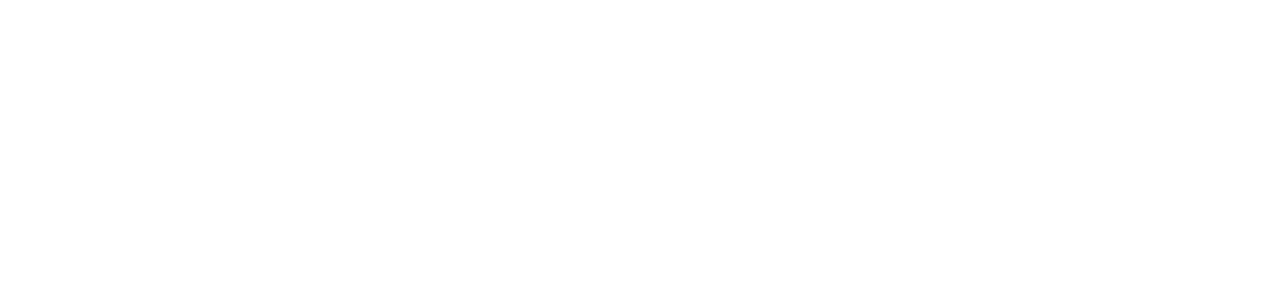
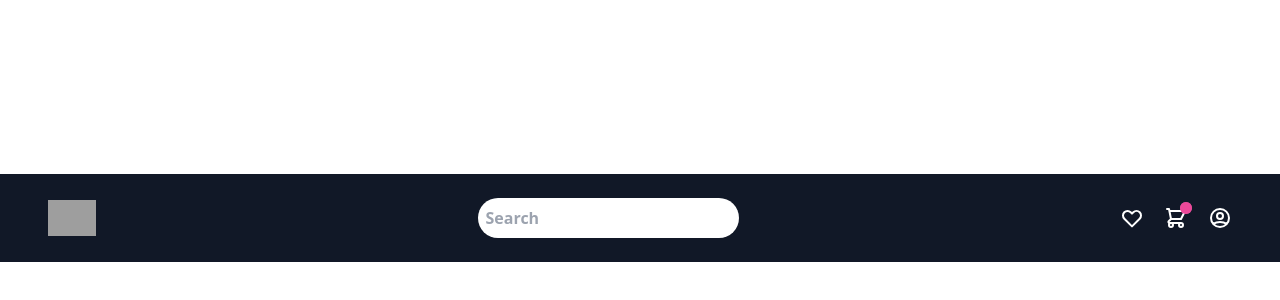
Before and after one commit to Alexander1022/coffee-and-pandas, a React (Create React App) app in the folder client/: page /home in a window 1280 px wide. Before the commit this address had no page. Shown: the part 182-482 px from the top of the page. Built offline with nearby package versions, Linux system fonts and the light colour scheme; grey boxes are pictures that could not be loaded.

Commit message:
Basic things v2
Basic things v2

```diff
--- a/client/src/Main.tsx
+++ b/client/src/Main.tsx
@@ -9,6 +9,7 @@ const Main = () => {
     return (
         <Routes>
           <Route path="/" element={<Home />} />
+          <Route path="/home" element={<Home />} />
           <Route path='/signup' element={<SignUp/>} />
           <Route path='/signin' element={<SignIn/>} />
           <Route path='/tos' element={<TOS/>} />
--- a/client/src/components/Home.tsx
+++ b/client/src/components/Home.tsx
@@ -1,7 +1,55 @@
 const Home = () => {
     return (
-        <div>
-            <h1>Home</h1>
+        <div className="flex flex-wrap place-items-center h-screen">
+            <section className="relative mx-auto">
+                <nav className="flex justify-between bg-gray-900 text-white w-screen">
+                    <div className="px-5 xl:px-12 py-6 flex w-full items-center">
+                    <img className="h-9" src="logo.png" alt="logo" />
+                    <ul className="hidden md:flex px-4 mx-auto font-semibold font-heading space-x-12">
+                        <input type="text" className="outline-none rounded-full p-2 w-full" placeholder="Search" />
+                    </ul>
+
+                <div className="hidden xl:flex items-center space-x-5 items-center">
+                    <a className="hover:text-gray-200" href="#">
+                        <svg xmlns="http://www.w3.org/2000/svg" className="h-6 w-6" fill="none" viewBox="0 0 24 24" stroke="currentColor">
+                        <path stroke-linecap="round" stroke-linejoin="round" stroke-width="2" d="M4.318 6.318a4.5 4.5 0 000 6.364L12 20.364l7.682-7.682a4.5 4.5 0 00-6.364-6.364L12 7.636l-1.318-1.318a4.5 4.5 0 00-6.364 0z" />
+                        </svg>
+                    </a>
+                    <a className="flex items-center hover:text-gray-200" href="#">
+                        <svg xmlns="http://www.w3.org/2000/svg" className="h-6 w-6" fill="none" viewBox="0 0 24 24" stroke="currentColor">
+                            <path stroke-linecap="round" stroke-linejoin="round" stroke-width="2" d="M3 3h2l.4 2M7 13h10l4-8H5.4M7 13L5.4 5M7 13l-2.293 2.293c-.63.63-.184 1.707.707 1.707H17m0 0a2 2 0 100 4 2 2 0 000-4zm-8 2a2 2 0 11-4 0 2 2 0 014 0z" />
+                        </svg>
+                        <span className="flex absolute -mt-5 ml-4">
+                            <span className="animate-ping absolute inline-flex h-3 w-3 rounded-full bg-pink-400 opacity-75"></span>
+                            <span className="relative inline-flex rounded-full h-3 w-3 bg-pink-500"></span>
+                        </span>
+                    </a>
+
+                <a className="flex items-center hover:text-gray-200" href="#">
+                <svg xmlns="http://www.w3.org/2000/svg" className="h-6 w-6 hover:text-gray-200" fill="none" viewBox="0 0 24 24" stroke="currentColor">
+                    <path stroke-linecap="round" stroke-linejoin="round" stroke-width="2" d="M5.121 17.804A13.937 13.937 0 0112 16c2.5 0 4.847.655 6.879 1.804M15 10a3 3 0 11-6 0 3 3 0 016 0zm6 2a9 9 0 11-18 0 9 9 0 0118 0z" />
+                </svg>
+                </a>
+
+        </div>
+      </div>
+            <a className="xl:hidden flex mr-6 items-center" href="#">
+                <svg xmlns="http://www.w3.org/2000/svg" className="h-6 w-6 hover:text-gray-200" fill="none" viewBox="0 0 24 24" stroke="currentColor">
+                <path stroke-linecap="round" stroke-linejoin="round" stroke-width="2" d="M3 3h2l.4 2M7 13h10l4-8H5.4M7 13L5.4 5M7 13l-2.293 2.293c-.63.63-.184 1.707.707 1.707H17m0 0a2 2 0 100 4 2 2 0 000-4zm-8 2a2 2 0 11-4 0 2 2 0 014 0z" />
+                </svg>
+                <span className="flex absolute -mt-5 ml-4">
+                <span className="animate-ping absolute inline-flex h-3 w-3 rounded-full bg-pink-400 opacity-75"></span>
+                <span className="relative inline-flex rounded-full h-3 w-3 bg-pink-500">
+                </span>
+                </span>
+            </a>
+            <a className="navbar-burger self-center mr-12 xl:hidden" href="#">
+                <svg xmlns="http://www.w3.org/2000/svg" className="h-6 w-6 hover:text-gray-200" fill="none" viewBox="0 0 24 24" stroke="currentColor">
+                    <path stroke-linecap="round" stroke-linejoin="round" stroke-width="2" d="M4 6h16M4 12h16M4 18h16" />
+                </svg>
+            </a>
+        </nav>
+        </section>
         </div>
     );
 }
--- a/client/src/components/SignIn.tsx
+++ b/client/src/components/SignIn.tsx
@@ -1,8 +1,43 @@
-import React from 'react';
+import React, { useState } from 'react';
 import ReactDOM from 'react-dom/client';
-import { Link } from 'react-router-dom';
+import { Link, useNavigate } from 'react-router-dom';
+import { login } from '../services/authService';
 
 const SignIn = () => {
+    const [email, setEmail] = useState('');
+    const [password, setPassword] = useState('');
+
+    const [alright, setAlright] = useState(true);
+
+    const navigate = useNavigate();
+
+    const handleChangeEmail = (event:any) => {
+        setEmail(event.target.value);
+    }
+
+    const handleChangePassword = (event:any) => {
+        setPassword(event.target.value);
+    }
+
+    const handleSubmit = (event:any) => {
+        event.preventDefault();
+
+        setEmail('');
+        setPassword('');
+
+        login(email, password).then(
+            (response) => {
+                console.log(response.data);
+                setAlright(true);
+                navigate('/home');
+            },
+            (error) => {
+                console.log(error);
+                setAlright(false);
+            }
+        );
+    }
+
     return (
     <div className="grid grid-cols-2 gap-4 bg-gradient-to-tl from-[#F9AC04] to-[#550E63]">
         <div className="flex flex-col justify-center min-h-screen max-w text-center bg-gradient-to-b from-[#d9d9d9]">
@@ -10,16 +45,16 @@ const SignIn = () => {
             Log in
             </h1>
 
-            <section className='flex flex-col content-center justify-center space-y-4 px-24 flex-wrap'>
+            <form className='flex flex-col content-center justify-center space-y-4 px-24 flex-wrap' onSubmit={handleSubmit}>
             <hr className="w-120 h-0.5 border-[#550E63]"/>
-                <input type="email" className="w-full mt-10 opacity-50 px-3 py-2 bg-[#550E63] rounded-full max-w-sm outline-none text-white" placeholder="Email" />
-                <input type="password" className="mt-10 opacity-50 px-3 py-2 bg-[#550E63] rounded-full max-w-sm outline-none text-white" placeholder="Password" />
+                <input required type="email" value={email} onChange={handleChangeEmail} className="w-full mt-10 opacity-50 px-3 py-2 bg-[#550E63] rounded-full max-w-sm outline-none text-white" placeholder="Email" />
+                <input required type="password" value={password} onChange={handleChangePassword} className="mt-10 opacity-50 px-3 py-2 bg-[#550E63] rounded-full max-w-sm outline-none text-white" placeholder="Password" />
                 <hr className="w-120 h-0.5 border-[#550E63]"/>
                 <div className='flex flex-row justify-center space-x-3'>
                 <input type="checkbox" className='outline-none'/>
                 <label className='text-white text-sm'>Keep me logged in</label>
                 </div>
-            </section>
+            </form>
 
             <div>
             <button className='text-xl text-white bg-[#550E63] py-2 px-10 rounded-full mt-2 drop-shadow-lg hover:text-[#550E63] hover:bg-white'>
--- a/client/src/services/authService.ts
+++ b/client/src/services/authService.ts
@@ -6,8 +6,6 @@ const BACKEND_PORT:string | undefined = process.env.REACT_APP_API_PORT;
 const API_URL:string = `http://${BACKEND_URL}:${BACKEND_PORT}/users/`;
 
 export const register = (firstName: string, lastName: string, email: string, password: string) => {
-    console.log('connecting to: ' + API_URL + 'register');
-    console.log('Ivo: ' + process.env.REACT_APP_IVO);
     return axios.post(API_URL + 'add', {
         firstName,
         lastName,
@@ -17,8 +15,6 @@ export const register = (firstName: string, lastName: string, email: string, pas
 };
 
 export const login = (email: string, password: string) => {
-    console.log('connecting to: ' + API_URL + 'login');
-
     return axios.post(API_URL + 'login', {
         email,
         password
```
